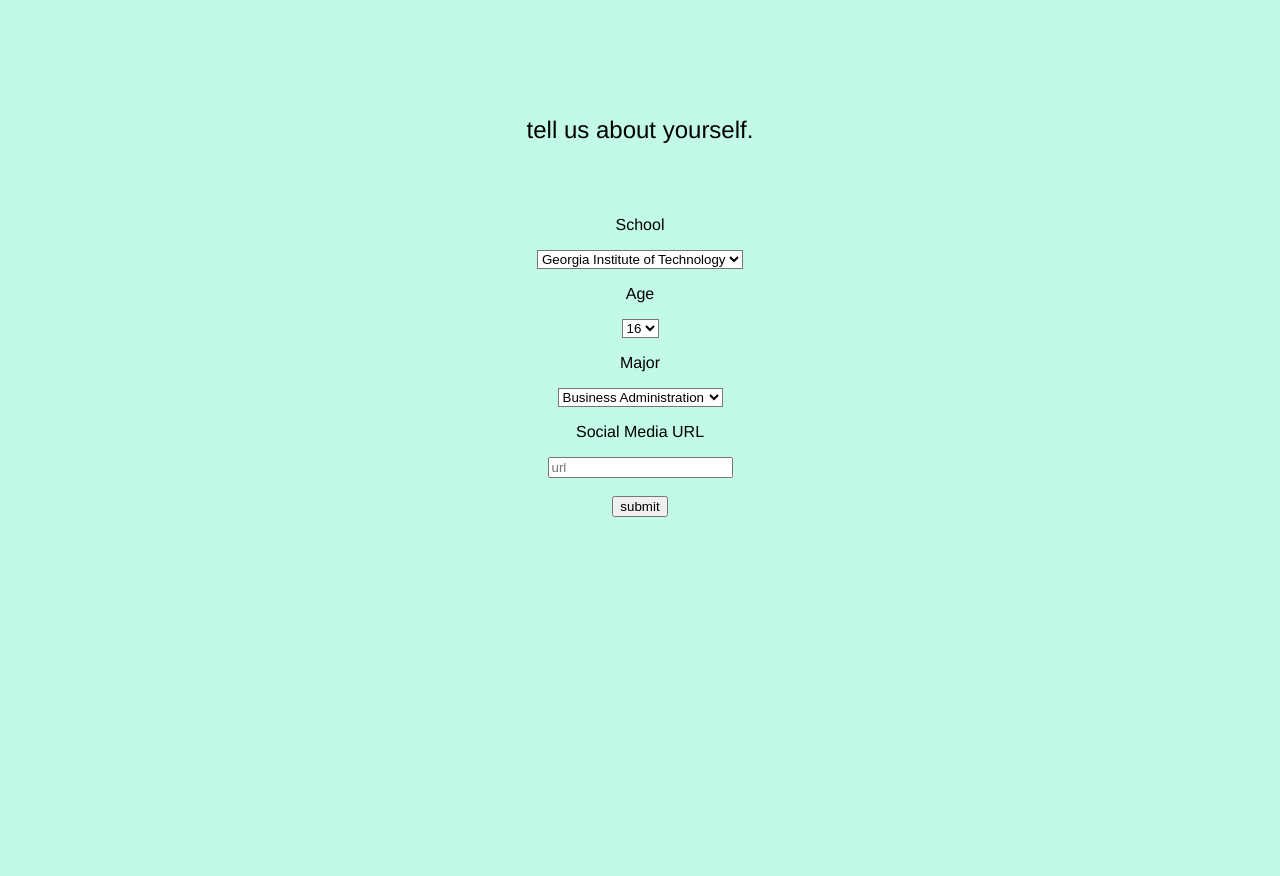
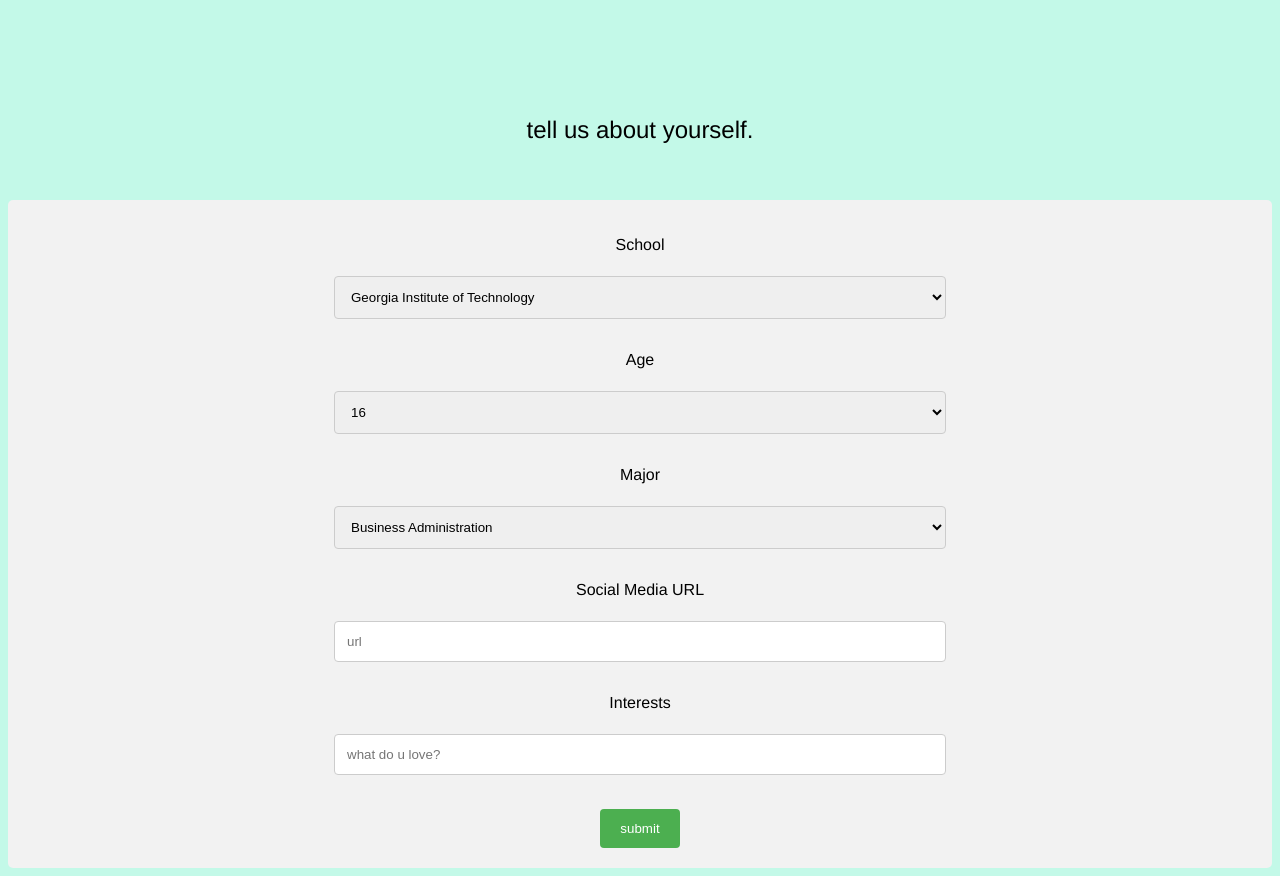
Before and after one commit to vlop11/Connecting-People, a Python web app: template templates/form-and-profile-page.html in a window 1280 px wide. Shown: the part 173-1049 px from the top of the page. Before the commit the page ends 690 px from the top, so only its background shows below. Run offline with Jinja, Linux system fonts and the light colour scheme; the template is opened without the code that fills it, so the values that code supplies are empty.

Commit message:
Form Page Edits
Initial edits to how the form "container" looks, working towards forcing user to fill all fields before moving on

```diff
--- a/styles/form-and-profile.css
+++ b/styles/form-and-profile.css
@@ -30,7 +30,36 @@ body {
 }
 
 
-select {
+/* select {
   background-color: white;
   cursor: pointer;
+} */
+.container {
+    border-radius: 5px;
+    background-color: #f2f2f2;
+    padding: 20px;
+    /* text-align: justify;
+    width: 50px;
+    height: 50px; */
 }
+input[type=submit] {
+    background-color: #4CAF50;
+    color: white;
+    padding: 12px 20px;
+    border: none;
+    border-radius: 4px;
+    cursor: pointer;
+}
+input[type=submit]:hover {
+    background-color: #45a049;
+}
+input[type=text], select, textarea {
+    width: 50%; /* Full width */
+    padding: 12px; /* Some padding */
+    border: 1px solid #ccc; /* Gray border */
+    border-radius: 4px; /* Rounded borders */
+    box-sizing: border-box; /* Make sure that padding and width stays in place */
+    margin-top: 6px; /* Add a top margin */
+    margin-bottom: 16px; /* Bottom margin */
+    resize: vertical /* Allow the user to vertically resize the textarea (not horizontally) */
+}
--- a/templates/form-and-profile-page.html
+++ b/templates/form-and-profile-page.html
@@ -13,6 +13,7 @@
     <h2 id="forms_header"> tell us about yourself.</h2>
     <br>
     <br>
+    <div class="container">
       <form method="post" action: '/home'>
         <h3 id="school-title">School</h3>
         <select name="schools">
@@ -54,8 +55,11 @@
           <option value="engineering">Engineering</option>
         </select>
         <h3 id="social_media_title">Social Media URL</h3>
-          <input type="text" placeholder="url"><br><br>
-          <input type="submit" value="submit">
+          <input type="text" placeholder="url"><br>
+        <h3 id="interest_title">Interests</h3>
+          <input type="text" placeholder="what do u love?"><br><br>
+        <input type="submit" value="submit">
       </form>
+    </div>
   </body>
 </html>
```
Also changed, not shown: main.py (+17 -11 lines).
